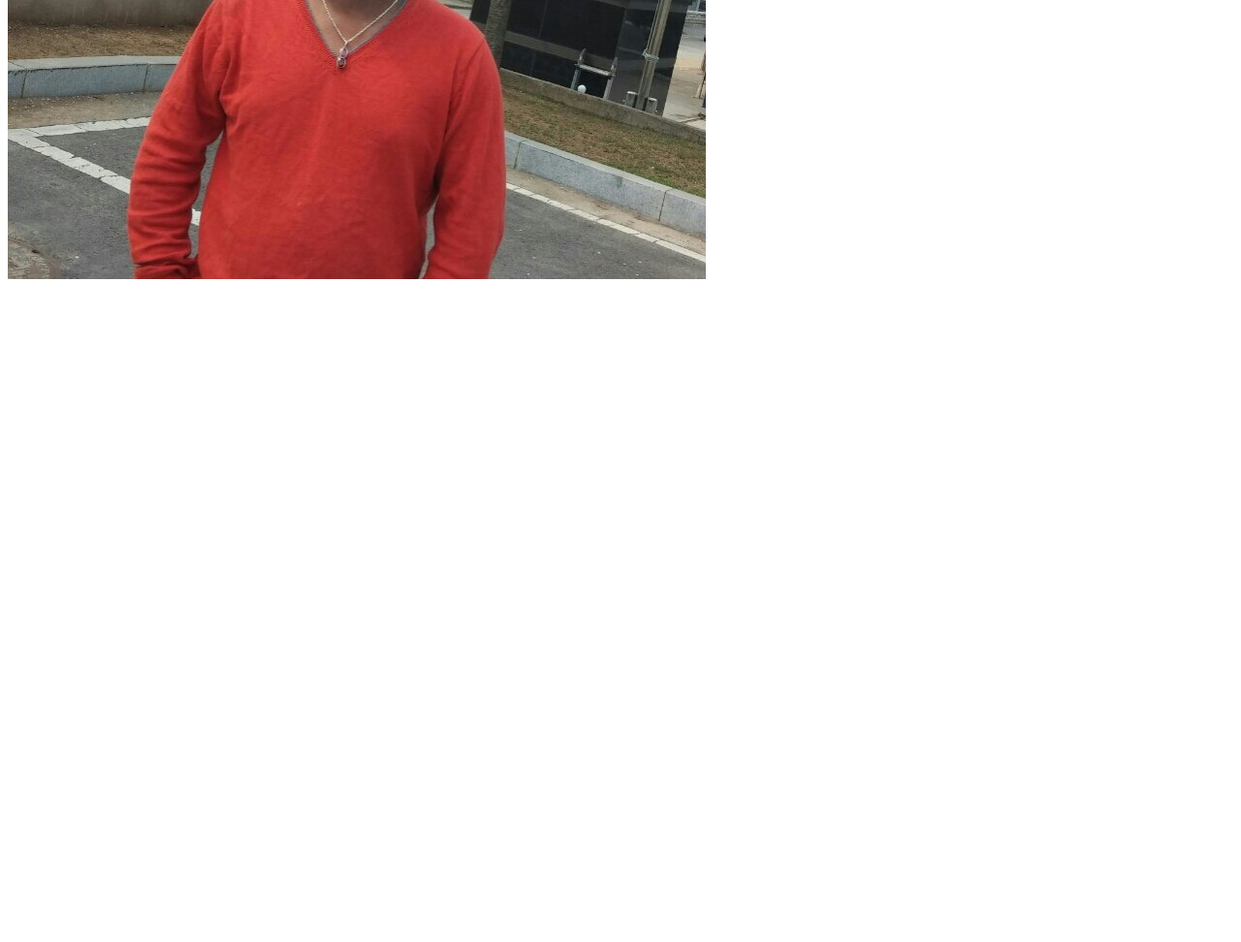
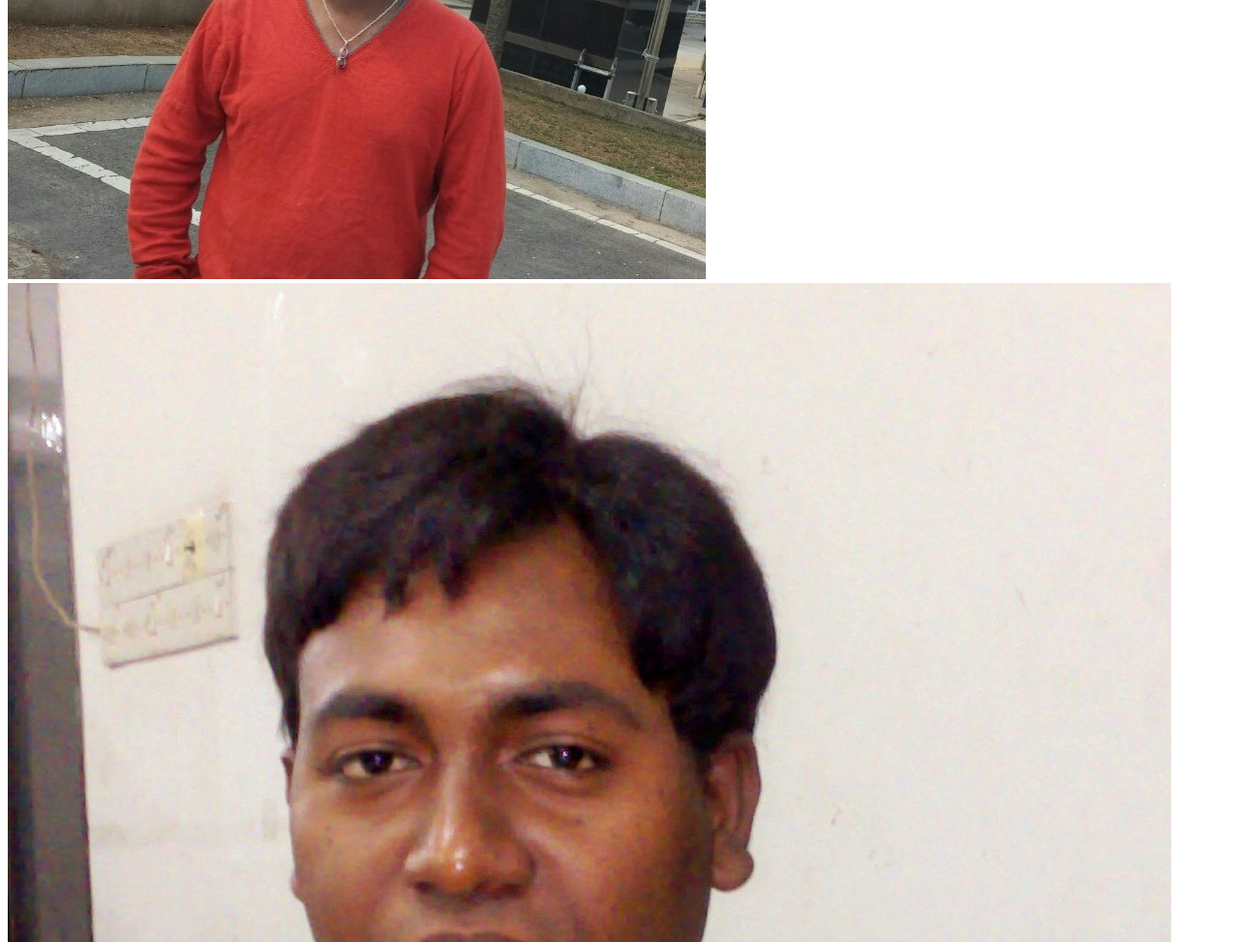
Before and after one commit to SumanProbir/my-practice-repo, a plain HTML site: page index.html in a window 1280 px wide. Shown: the part 868-1840 px from the top of the page at 97% size. Before the commit the page ends 1168 px from the top, so only its background shows below. Drawn offline with Linux system fonts and the light colour scheme.

Commit message:
my last image

```diff
--- a/index.html
+++ b/index.html
@@ -11,5 +11,7 @@
     <h1> My pet animal</h1>
     <p> Man can not live a solitary life</p>
     <img src="suman1.jpg" alt="">
+    <img src="suman3.jpg" alt="">
+
 </body>
 </html>
```
Also changed, not shown: suman3.jpg (added).
